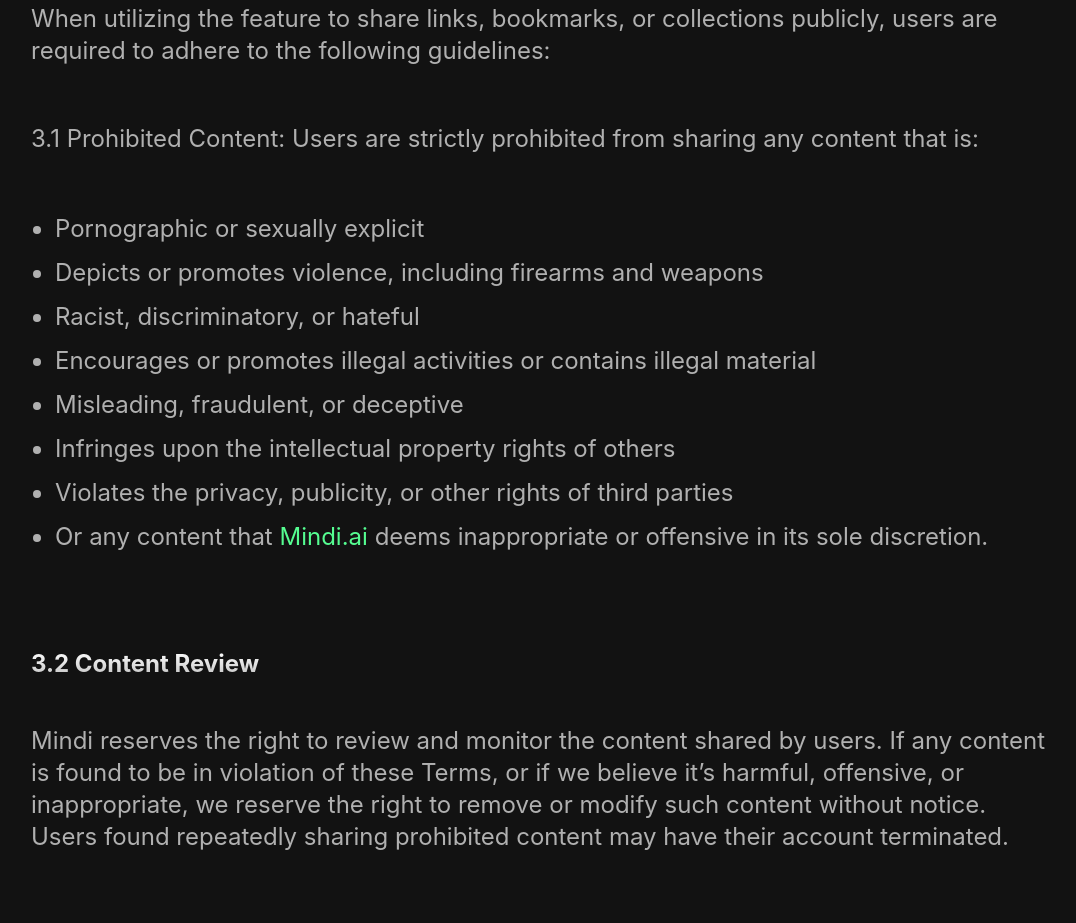
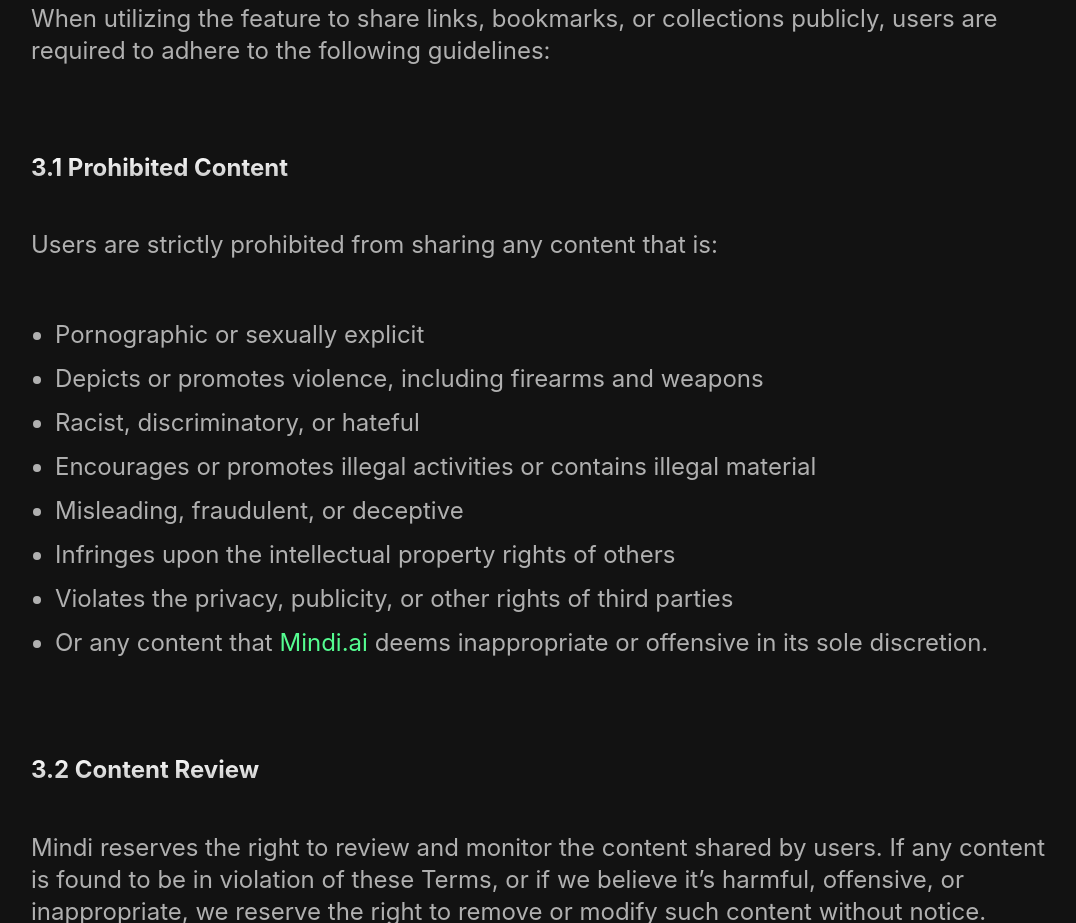
Before and after one commit to mindi-archive/website, an Astro site: page /terms in a window 1280 px wide. Shown: the part 1799-2722 px from the top of the page, without its empty margins (97-1173 px from the left). Built offline with nearby package versions, Linux system fonts and the light colour scheme; Astro itself is replaced by a stand-in of ours.

Commit message:
term updates

```diff
--- a/src/content/legal/terms.md
+++ b/src/content/legal/terms.md
@@ -31,7 +31,9 @@ The Service and its original content, features, and functionality are and will r
 
 When utilizing the feature to share links, bookmarks, or collections publicly, users are required to adhere to the following guidelines:
 
-3.1 Prohibited Content: Users are strictly prohibited from sharing any content that is:
+### 3.1 Prohibited Content
+
+Users are strictly prohibited from sharing any content that is:
 
 - Pornographic or sexually explicit
 - Depicts or promotes violence, including firearms and weapons
```
Also changed, not shown: public/tweet-popicons.png (deleted).
